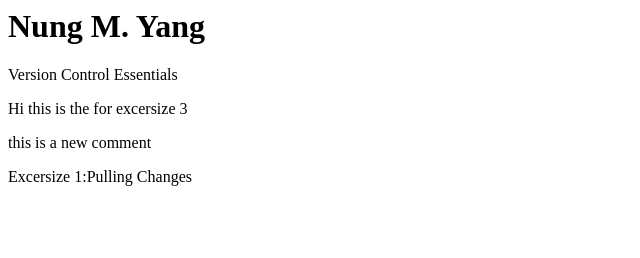
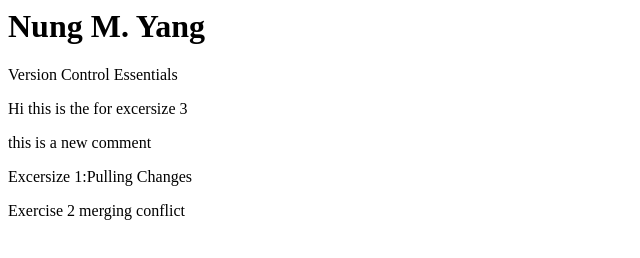
Before and after one commit to 800091255/demo1, a plain HTML site: page index.html in a window 1280 px wide. Shown: the whole page, without its empty margins (0-640 px from the left). Drawn offline with Linux system fonts and the light colour scheme.

Commit message:
Exercise 2 Merging conflict

```diff
--- a/index.html
+++ b/index.html
@@ -4,3 +4,6 @@
 <!-- This is a comment -->
 <p> this is a new comment</p>
 <p>Excersize 1:Pulling Changes</p>
+
+
+<p> Exercise 2 merging conflict</p>
```
